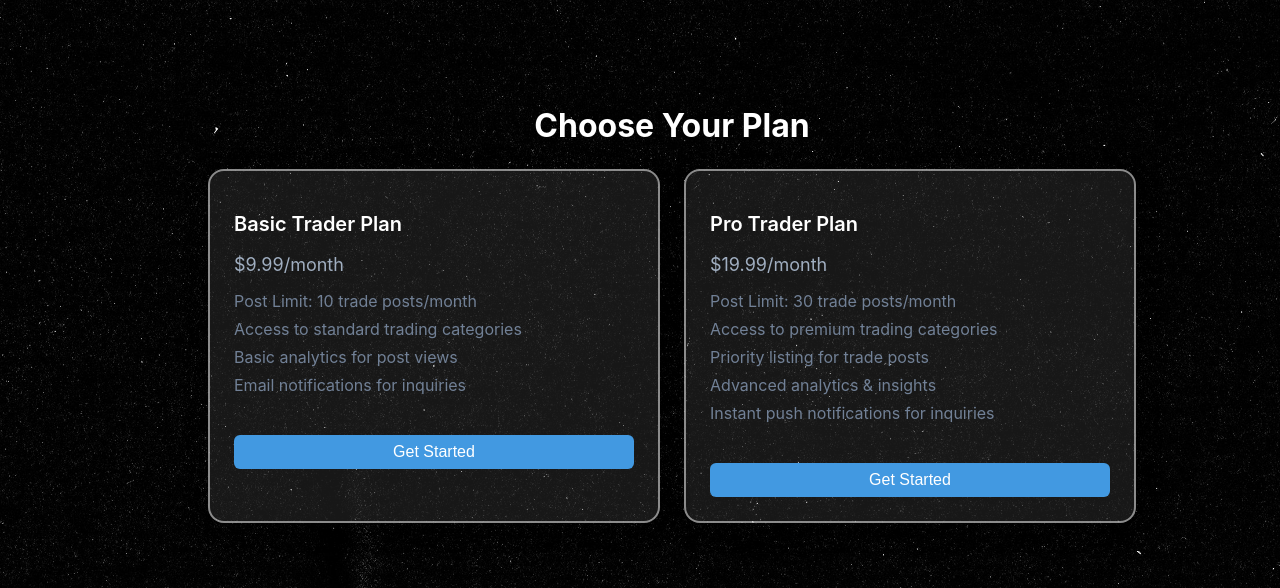
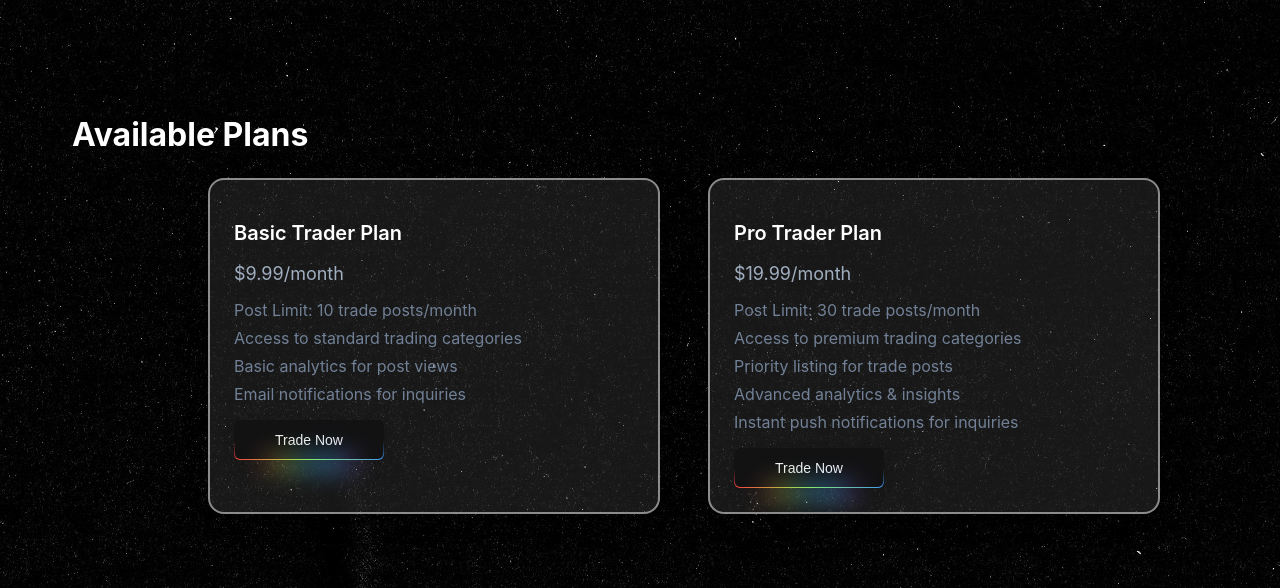
Before and after one commit to giangndse183728/BlindBox-FE, a React (Create React App) app in the folder fe/: page /subscription in a window 1280 px wide. Shown: the part 128-716 px from the top of the page. Built offline with nearby package versions, Linux system fonts and the light colour scheme; no server answers; a web font is replaced by a local one.

Commit message:
SubscriptionPage UI layout

```diff
--- a/fe/src/pages/SubscriptionPage/SubscriptionPage.jsx
+++ b/fe/src/pages/SubscriptionPage/SubscriptionPage.jsx
@@ -1,5 +1,6 @@
 import React from "react";
 import GlassCard from "../../components/Decor/GlassCard";
+import ButtonCus from '../../components/Button/ButtonCus';
 
 const SubscriptionPage = () => {
     const plans = [
@@ -28,10 +29,11 @@ const SubscriptionPage = () => {
 
     return (
         <div style={{ display: 'flex', flexDirection: 'column', alignItems: 'center', justifyContent: 'center', minHeight: '100vh', padding: '2rem', position: 'fixed', top: 0, left: 0, width: '100%', height: '100%', backgroundImage: `url(/assets/background.jpeg)`, backgroundSize: 'cover', backgroundPosition: 'center', overflow: 'hidden', zIndex: -2 }}>
-            <h1 style={{ fontSize: '2rem', fontWeight: 'bold', color: 'white', marginBottom: '1.5rem' }}>Choose Your Plan</h1>
-            <div style={{ display: 'flex', gap: '1.5rem', width: '100%', maxWidth: '1200px', justifyContent: 'center' }}>
+            <div style={{ width: '100%', maxWidth: '1200px', padding: '1.5rem' }}>
+                <h1 style={{ fontSize: '2rem', fontWeight: 'bold', color: 'white', marginBottom: '1.5rem' }}>Available Plans</h1>
+                <div style={{ display: 'flex', gap: '1.5rem', justifyContent: 'center' }}>
                     {plans.map((plan, index) => (
-                    <GlassCard key={index} style={{ padding: '1.5rem', width: '100%', maxWidth: '400px' }}>
+                        <GlassCard key={index} style={{ padding: '1.5rem', width: '100%', maxWidth: '400px', marginLeft: '1.5rem' }}>
                             <h2 style={{ fontSize: '1.25rem', fontWeight: '600', color: 'white', marginBottom: '1rem' }}>{plan.title}</h2>
                             <p style={{ fontSize: '1.125rem', color: '#a0aec0', marginBottom: '1rem' }}>{plan.price}</p>
                             <ul style={{ color: '#718096', listStyleType: 'none', padding: 0 }}>
@@ -39,13 +41,10 @@ const SubscriptionPage = () => {
                                     <li key={i} style={{ display: 'flex', alignItems: 'center', marginBottom: '0.5rem' }}>{feature}</li>
                                 ))}
                             </ul>
-                        <button style={{ marginTop: '1.5rem', width: '100%', backgroundColor: '#4299e1', color: 'white', padding: '0.5rem 1rem', borderRadius: '0.375rem', cursor: 'pointer', border: 'none', fontSize: '1rem', fontWeight: '500', transition: 'background-color 0.3s' }}
-                            onMouseOver={(e) => e.currentTarget.style.backgroundColor = '#2b6cb0'}
-                            onMouseOut={(e) => e.currentTarget.style.backgroundColor = '#4299e1'}>
-                            Get Started
-                        </button>
+                            <ButtonCus variant="button-22" width="150px">Trade Now</ButtonCus>
                         </GlassCard>
                     ))}
+                </div>
             </div>
         </div>
     );
```
Lines whose indentation alone changed are shown as unchanged.
